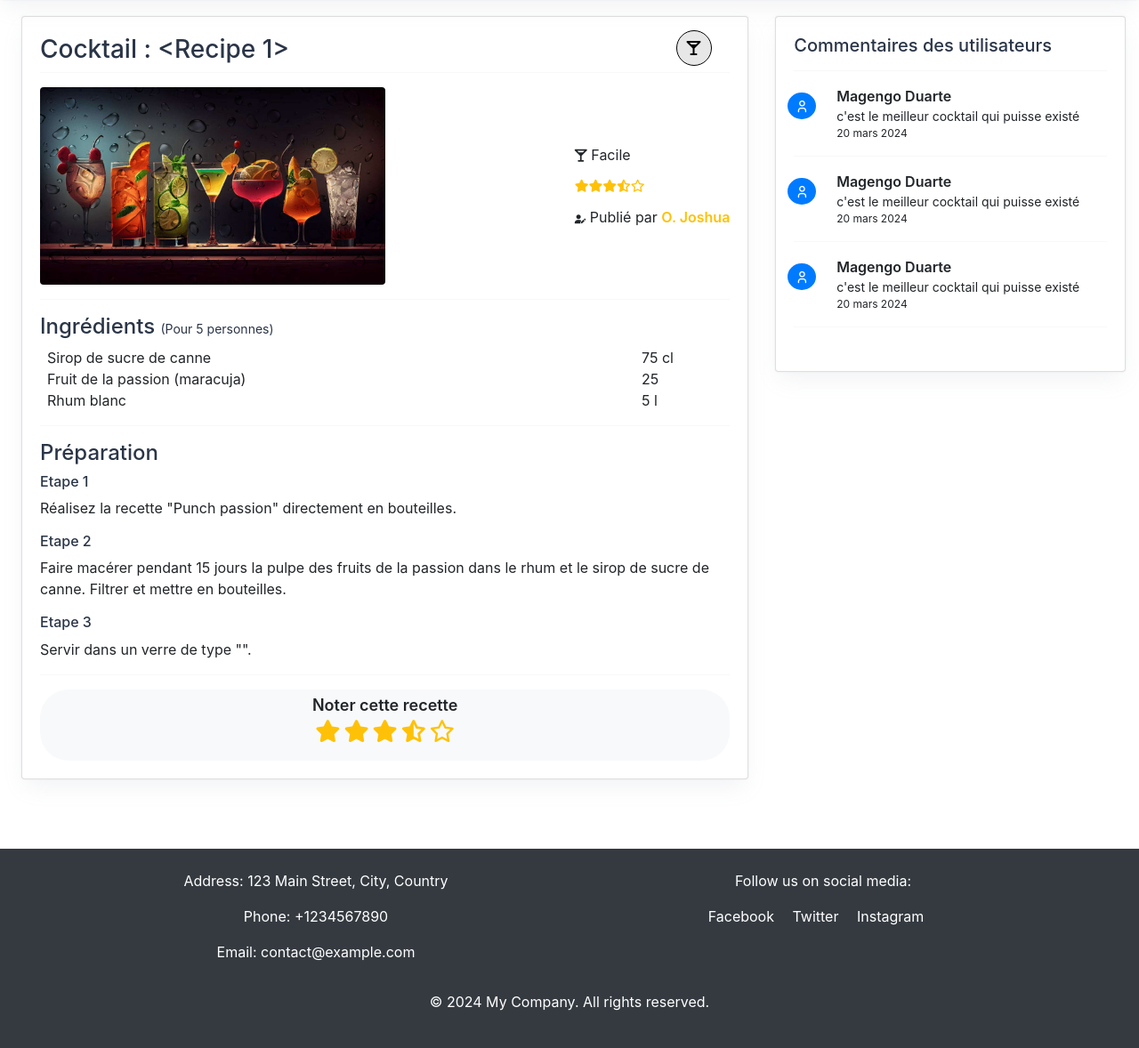
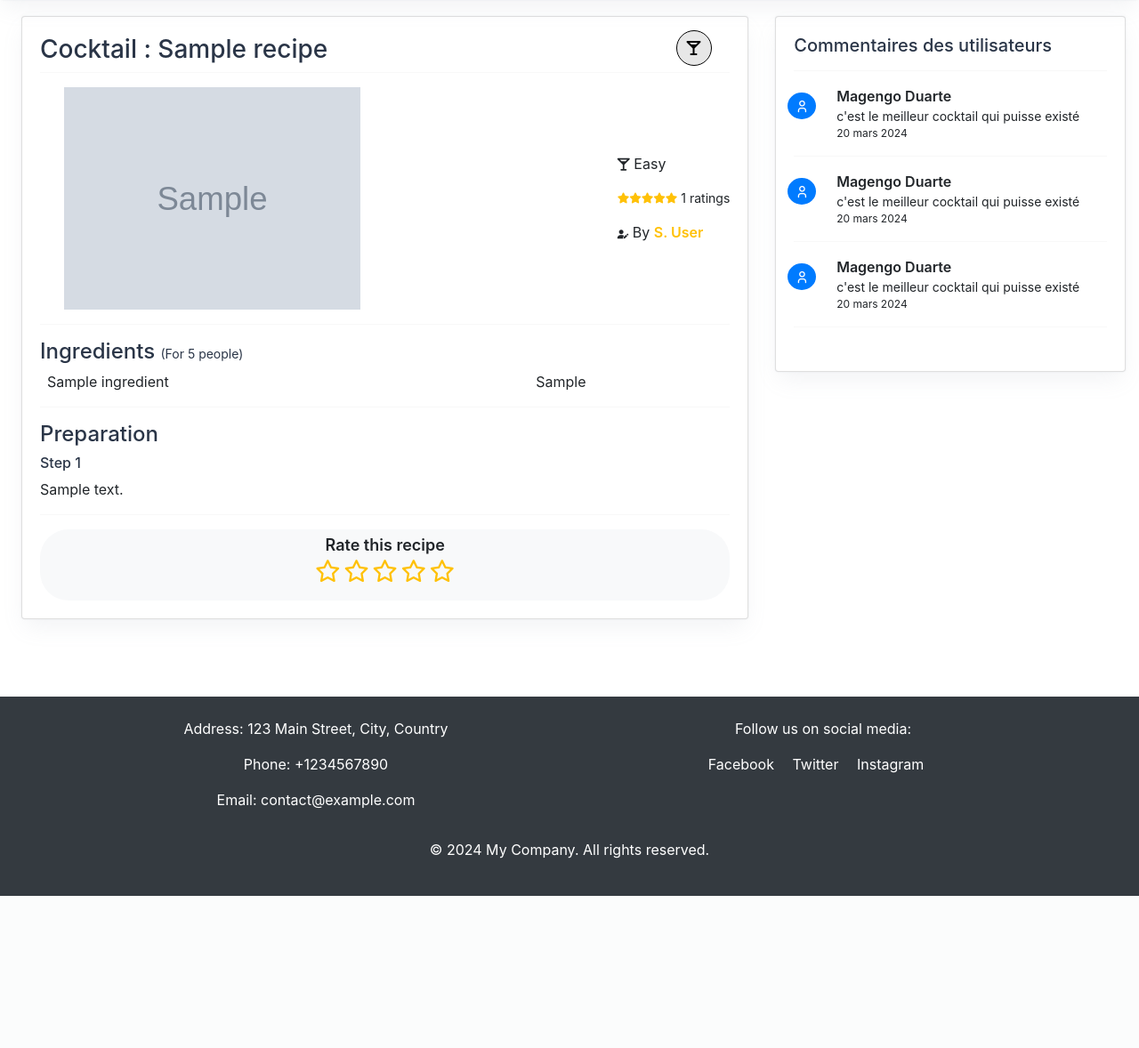
Before and after one commit to AdiyoFouad/cocktailgenius, a Flask app: page /cocktail/1 in a window 1280 px wide. Shown: the part 62-1240 px from the top of the page at 89% size. After the commit the page ends 1069 px from the top, so only its background shows below. Run offline with Flask 3, Linux system fonts and the light colour scheme; tables that the repository leaves empty hold one stand-in row (values such as "Sample post"); grey boxes marked "Sample" are stand-in pictures; some libraries are stand-ins or nearby versions.

Commit message:
recipe rating

```diff
--- a/models.py
+++ b/models.py
@@ -47,6 +47,7 @@ class RecipeIngredient(db.Model):
     recipe_id = db.Column(db.Integer, db.ForeignKey('recipes.id'), nullable=False)
     ingredient_id = db.Column(db.Integer, db.ForeignKey('ingredients.id'), nullable=False)
     quantity = db.Column(db.String(20), nullable=False)
+    ingredient = db.relationship('Ingredient', backref=db.backref('recipe_ingredients', lazy=True))
 
 class Step(db.Model):
     __tablename__ = 'steps'
--- a/routes.py
+++ b/routes.py
@@ -1,6 +1,6 @@
 from flask import Blueprint, render_template, request, session, jsonify, redirect, url_for, flash
 from flask_login import LoginManager, UserMixin, login_user, login_required, logout_user, current_user
-from models import User, Recipe, Ingredient, RecipeIngredient, Step
+from models import User, Recipe, Ingredient, RecipeIngredient, Step, Rating, Comment
 from database import db
 from werkzeug.utils import secure_filename
 import os
@@ -166,3 +166,25 @@ def new_cocktail():
         flash("Submission of new cocktail recipe successfully completed")
 
         return jsonify({"message": "Successfully Created Cocktail Recipe"}), 201
+
+@cocktail_blueprint.route('/rate_recipe', methods=['POST'])
+@login_required
+def rate_recipe():
+    recipe_id = request.form['recipe']
+    existing_rating = Rating.query.filter_by(user_id=current_user.id, recipe_id=recipe_id).first()
+
+    if existing_rating:
+        return jsonify({'message': 'Vous avez déjà noté cette recette.'}), 400
+    else:
+        rating_score = request.form['rating']
+
+        new_rating = Rating(score=rating_score, user_id=current_user.id, recipe_id=recipe_id)
+        db.session.add(new_rating)
+        db.session.commit()
+
+        return jsonify({'message': 'Votre notation a été enregistrée avec succès.'}), 201
+
+@cocktail_blueprint.route('/comment_recipe', methods=['POST'])
+@login_required
+def comment_recipe():
+    return jsonify(request.form)
--- a/static/css/main.css
+++ b/static/css/main.css
@@ -127,6 +127,11 @@ header a:hover{
     min-width: 300px;
 }
 
+.details_cocktail_img img{
+    width: auto;
+    height: auto;
+    max-height: 250px;
+}
 
 .details_cocktail_cmt{
     min-height: 50vh;
--- a/templates/details.html
+++ b/templates/details.html
@@ -11,7 +11,7 @@
             <div class="card">
                 <div class="card-body">
                     <div class="mb-0">
-                        <h3>Cocktail : {{cocktail}}</h3>
+                        <h3>Cocktail : {{cocktail.title}}</h3>
                         <div class="logo_b d-flex align-items-center justify-content-center"><i class="fas fa-martini-glass text-black"></i></div>
                     </div>
                     <hr class="mt-0">
@@ -19,55 +19,54 @@
 
                     <div class="d-flex justify-content-between align-items-center mt-3">
                         <div class="justify-content-center details_cocktail_img rounded overflow-hidden ">
-                            <img src="{{url_for('static', filename='images/bg.png')}}"  alt="CocktailGenius Logo" width="100%" >
+                            <img src="{{ url_for('static', filename=cocktail.recipe_image) }}"  alt="{{cocktail.title}}" >
                         </div>
                         <div>
-                            <p><i class="fas fa-martini-glass fs-3"></i> Facile</p><p class="d-flex align-items-center">
-                                <i class="fas fa-star fs-3 text-warning"></i>
-                                <i class="fas fa-star  fs-3 text-warning"></i>
-                                <i class="fas fa-star  fs-3 text-warning"></i>
-                                <i class="fas fa-star-half-alt  fs-3 text-warning"></i>
-                                <i class="far fa-star  fs-3 text-warning me"></i>
+                            <p><i class="fas fa-martini-glass fs-3"></i> {{cocktail.difficulty}}</p>
+                            <p class="d-flex align-items-center mt-1">
+                                {% set average_rating = cocktail.average_rating() %}
+                                {% for i in range(1, 6) %}
+                                    {% if average_rating >= i %}
+                                        <i class="fas fa-star fs-2 text-warning"></i>
+                                    {% elif average_rating > i - 1 and average_rating < i %}
+                                        <i class="fas fa-star-half-alt fs-2 text-warning"></i>
+                                    {% else %}
+                                        <i class="far fa-star fs-2 text-warning"></i>
+                                    {% endif %}
+                                {% endfor %}
+                                <span class="ms-1 fs-3">{{ cocktail.count_ratings() }} ratings</span>
                             </p>
-                            <span class=""><i class="fas fa-user-pen fs-1"></i> Publié par <a href="" class="text-warning fw-semibold">O. Joshua</a></span>
+                            <span class=""><i class="fas fa-user-pen fs-1"></i> By <a href="" class="text-warning fw-semibold">{{ cocktail.user.firstname[0] }}. {{ cocktail.user.lastname }}</a></span>
                         </div>
                     </div>
                     <hr>
 
-                    <h4>Ingrédients <small class="fs-3">(Pour 5 personnes)</small></h4>
+                    <h4>Ingredients <small class="fs-3">(For 5 people)</small></h4>
                     <table class="w-100 ms-2">
+                        {% for recipe_ingredient in cocktail.recipe_ingredients %}
                         <tr>
-                            <td>Sirop de sucre de canne</td>
-                            <td>75 cl</td>
+                            <td>{{ recipe_ingredient.ingredient.name }}</td>
+                            <td>{{ recipe_ingredient.quantity }}</td>
                         </tr>
-                        <tr>
-                            <td>Fruit de la passion (maracuja)</td>
-                            <td>25 </td>
-                        </tr>
-                        <tr>
-                            <td>Rhum blanc</td>
-                            <td>5 l</td>
-                        </tr>
+                        {% endfor %}
                     </table>
                     <hr>
 
-                    <h4>Préparation</h4>
-                    <h6>Etape 1</h6>
-                    <p>Réalisez la recette "Punch passion" directement en bouteilles.</p>
-                    <h6>Etape 2</h6>
-                    <p>Faire macérer pendant 15 jours la pulpe des fruits de la passion dans le rhum et le sirop de sucre de canne. Filtrer et mettre en bouteilles.</p>
-                    <h6>Etape 3</h6>
-                    <p>Servir dans un verre de type "".</p>
+                    <h4>Preparation</h4>
+                    {% for step in cocktail.steps %}
+                    <h6>Step {{ loop.index }}</h6>
+                    <p>{{ step.description }}</p>
+                    {% endfor %}
                     <hr>
 
                     <div class="bg-light rounded-5 text-center p-1 ">
-                        <p class="fw-semibold fs-5  mb-1">Noter cette recette</p>
-                        <p class="d-flex align-items-center justify-content-center mt-0">
-                            <i class="fas fa-star text-warning me-1 cursor-pointer" style="font-size: 25px;"></i>
-                            <i class="fas fa-star text-warning me-1 cursor-pointer" style="font-size: 25px;"></i>
-                            <i class="fas fa-star text-warning me-1 cursor-pointer" style="font-size: 25px;"></i>
-                            <i class="fas fa-star-half-alt text-warning me-1 cursor-pointer" style="font-size: 25px;"></i>
-                            <i class="far fa-star text-warning cursor-pointer" style="font-size: 25px;"></i>
+                        <p class="fw-semibold fs-5  mb-1">Rate this recipe</p>
+                        <p class="d-flex align-items-center justify-content-center mt-0" id="ratingStars">
+                            <i class="far fa-star text-warning me-1 cursor-pointer" data-value="1" style="font-size: 25px;" data-toggle="modal" data-target="#ratingModal" ></i>
+                            <i class="far fa-star text-warning me-1 cursor-pointer" data-value="2" style="font-size: 25px;" data-toggle="modal" data-target="#ratingModal"></i>
+                            <i class="far fa-star text-warning me-1 cursor-pointer" data-value="3" style="font-size: 25px;" data-toggle="modal" data-target="#ratingModal"></i>
+                            <i class="far fa-star text-warning me-1 cursor-pointer" data-value="4" style="font-size: 25px;" data-toggle="modal" data-target="#ratingModal"></i>
+                            <i class="far fa-star text-warning cursor-pointer" data-value="5" style="font-size: 25px;" data-toggle="modal" data-target="#ratingModal"></i>
                         </p>
                     </div>
 
@@ -117,10 +116,91 @@
     </div>
 
 
+<!-- Fenêtre modale -->
+<div class="modal fade" id="ratingModal" tabindex="-1" aria-labelledby="ratingModalLabel" aria-hidden="true">
+  <div class="modal-dialog">
+    <div class="modal-content">
+      <div class="modal-header">
+        <h5 class="modal-title" id="ratingModalLabel">Do you want to add a comment ?</h5>
+        <button type="button" class="btn-close" data-dismiss="modal" aria-label="Close"></button>
+      </div>
+      <div class="modal-body">
+        <form action="/rate_recipe" method="post">
+            <input type="text" name="rating" id="ratings1" hidden>
+            <input type="text" name="recipe" hidden value="{{cocktail.id}}">
+            <div class="d-flex justify-content-between align-items-center">
+                <p id="popup_stars" class="d-flex align-items-center justify-content-center mt-1">
+                    <i class="far fa-star text-warning me-1 "  style="font-size: 25px;"></i>
+                    <i class="far fa-star text-warning me-1 "  style="font-size: 25px;"></i>
+                    <i class="far fa-star text-warning me-1 "  style="font-size: 25px;"></i>
+                    <i class="far fa-star text-warning me-1 " style="font-size: 25px;" ></i>
+                    <i class="far fa-star text-warning " style="font-size: 25px;" ></i>
+                </p>
+                <button type="submit" class="btn btn-primary"><i class="fas fa-star me-2 fs-2"></i>Send rate without comment</button>
+            </div>
+        </form>
+        <form action="/comment_recipe" method="post">
+          <div class="mb-3">
+            <input type="text" name="ratings" id="ratings2" hidden>
+            <label for="comment" class="form-label">Your Comment</label>
+            <textarea class="form-control" id="comment" rows="3" name="comment" required></textarea>
+          </div>
+          <button type="submit" class="btn btn-primary"><i class="fas fa-paper-plane me-2 fs-2"></i>Send</button>
+        </form>
+      </div>
+    </div>
+  </div>
+</div>
 
 
 
 </div>
 
+<script>
+    const stars = document.querySelectorAll('#ratingStars i');
+
+    stars.forEach(star => {
+        star.addEventListener('mouseover', function () {
+            const value = parseInt(this.getAttribute('data-value'));
+            for (let i = 0; i < stars.length; i++) {
+                if (i < value) {
+                    stars[i].classList.remove('far');
+                    stars[i].classList.add('fas');
+                } else {
+                    stars[i].classList.remove('fas');
+                    stars[i].classList.add('far');
+                }
+            }
+        });
+
+        star.addEventListener('mouseout', function () {
+            for (let i = 0; i < stars.length; i++) {
+                if (stars[i].classList.contains('fas')) {
+                    stars[i].classList.remove('fas');
+                    stars[i].classList.add('far');
+                }
+            }
+        });
+
+        star.addEventListener('click', function(){
+            document.getElementById("ratings1").value=parseInt(this.getAttribute('data-value'));
+            document.getElementById("ratings2").value=parseInt(this.getAttribute('data-value'));
+            const popup_stars = document.querySelectorAll('#popup_stars i');
+
+            popup_stars.forEach(p_star => {
+                if (p_star.classList.contains('fas')) {
+                    p_star.classList.remove('fas');
+                    p_star.classList.add('far');
+                }
+            });
+            for (let i = 0; i < popup_stars.length; i++) {
+                if (i < parseInt(this.getAttribute('data-value'))) {
+                    popup_stars[i].classList.remove('far');
+                    popup_stars[i].classList.add('fas');
+                }
+            }
+        });
+    });
+</script>
 
 {%endblock%}
--- a/templates/index.html
+++ b/templates/index.html
@@ -24,9 +24,9 @@
                     <!-- Message de bienvenue -->
                     <div class="welcome-message">
                         <img src="{{url_for('static', filename='images/logos/logo.png')}}" alt="CocktailGenius Logo" height="150">
-                        <h1 class="mt-2 text-white">Bienvenue sur la plateforme <span class="text-success" id="welcome-message-span"></span>!</h1>
-                        <p class="text-white fade-in fw-light mt-4">Venez découvrir les meilleurs recettes de cocktails du monde ...</p>
-                        <a href="{{url_for('cocktail.cocktails')}}"><button class=" mt-3 btn-discover  fa-bounce btn btn-warning pb-0 pt-0 ">Explorer</button></a>
+                        <h1 class="mt-2 text-white">Welcome to the platform <span class="text-success" id="welcome-message-span"></span>!</h1>
+                        <p class="text-white fade-in fw-light mt-4">Come discover the best cocktail recipes in the world ...</p>
+                        <a href="{{url_for('cocktail.cocktails')}}"><button class=" mt-3 btn-discover  fa-bounce btn btn-warning pb-0 pt-0 ">Explore</button></a>
                     </div>
                 </div>
             </div>
--- a/templates/layouts.html
+++ b/templates/layouts.html
@@ -75,4 +75,5 @@
 
 <script src="{{url_for('static', filename='js/jquery.js')}}"></script>
 <script src="{{url_for('static', filename='js/bootstrap.js')}}"></script>
+<script src="{{url_for('static', filename='js/popper.min.js')}}"></script>
 </html>
```
